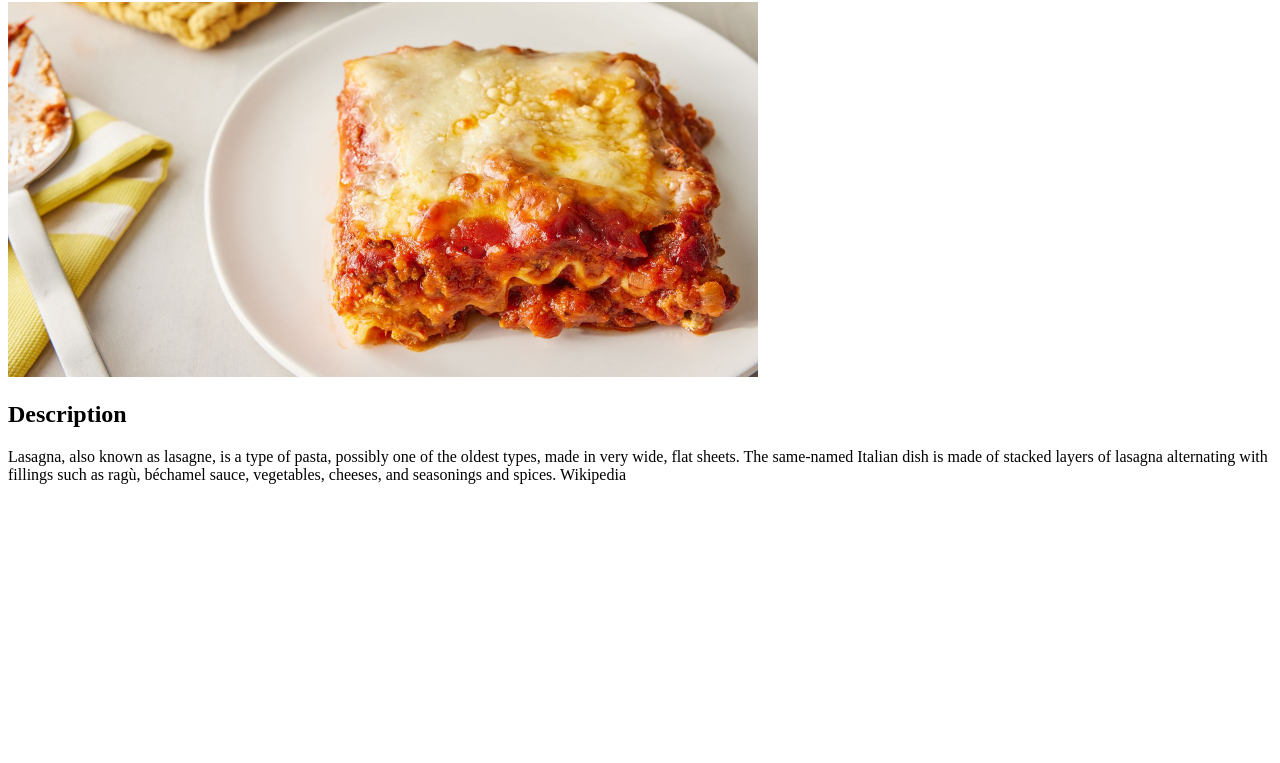
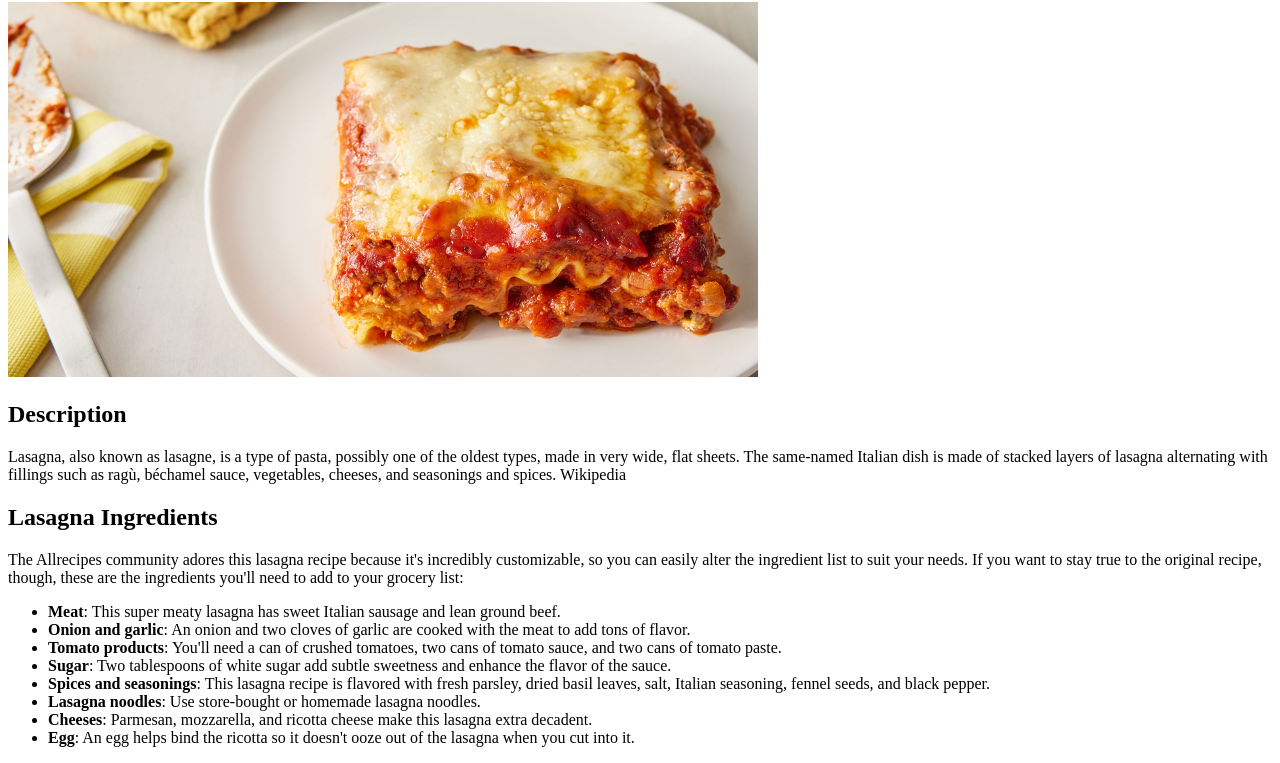
Before and after one commit to Eduard0AC/odin-recipes, a plain HTML site: page recipes/lasagna.html in a window 1280 px wide. Shown: the part 78-841 px from the top of the page. Before the commit the page ends 800 px from the top, so only its background shows below. Drawn offline with Linux system fonts and the light colour scheme.

Commit message:
Add lasagna ingredients list

```diff
--- a/recipes/lasagna.html
+++ b/recipes/lasagna.html
@@ -8,8 +8,21 @@
     <body>
         <h1>Lasagna Recipe</h1>
         <img src="../imgs/lasagna.jpg" alt="Lasagna picture" height="375" width="750">
+
         <h2>Description</h2>
         <p>Lasagna, also known as lasagne, is a type of pasta, possibly one of the oldest types, made in very wide, flat sheets. The same-named Italian dish is made of stacked layers of lasagna alternating with fillings such as ragù, béchamel sauce, vegetables, cheeses, and seasonings and spices. Wikipedia</p>
 
+        <h2> Lasagna Ingredients</h2>
+        <p>The Allrecipes community adores this lasagna recipe because it's incredibly customizable, so you can easily alter the ingredient list to suit your needs. If you want to stay true to the original recipe, though, these are the ingredients you'll need to add to your grocery list:</p>
+        <ul>
+            <li><b>Meat</b>: This super meaty lasagna has sweet Italian sausage and lean ground beef.</li>
+            <li><b>Onion and garlic</b>: An onion and two cloves of garlic are cooked with the meat to add tons of flavor.</li>
+            <li><b>Tomato products</b>: You'll need a can of crushed tomatoes, two cans of tomato sauce, and two cans of tomato paste.</li>
+            <li><b>Sugar</b>: Two tablespoons of white sugar add subtle sweetness and enhance the flavor of the sauce.</li>
+            <li><b>Spices and seasonings</b>: This lasagna recipe is flavored with fresh parsley, dried basil leaves, salt, Italian seasoning, fennel seeds, and black pepper.</li>
+            <li><b>Lasagna noodles</b>: Use store-bought or homemade lasagna noodles.</li>
+            <li><b>Cheeses</b>: Parmesan, mozzarella, and ricotta cheese make this lasagna extra decadent.</li>
+            <li><b>Egg</b>: An egg helps bind the ricotta so it doesn't ooze out of the lasagna when you cut into it. </li>
+        </ul>
     </body>
 </html>
```
